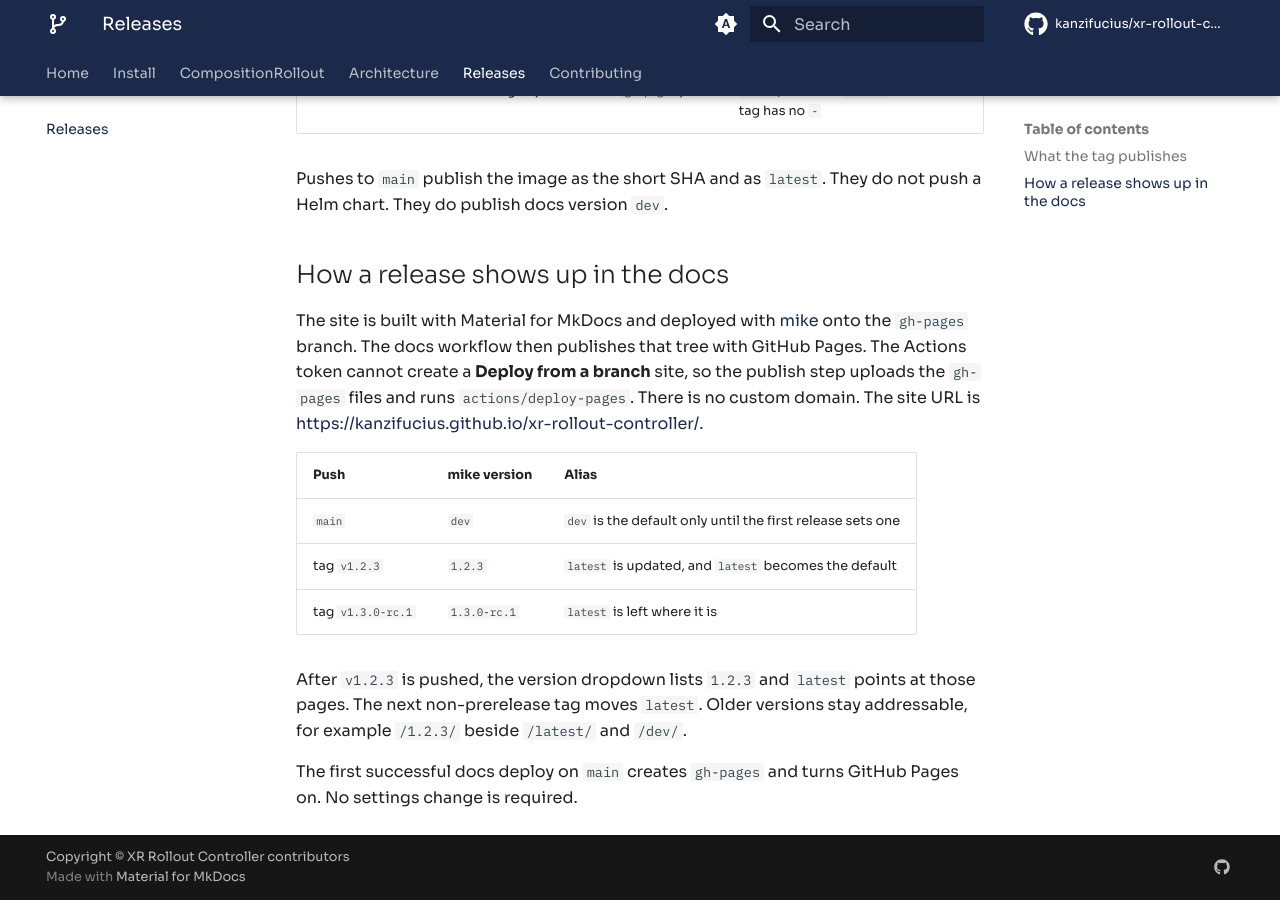
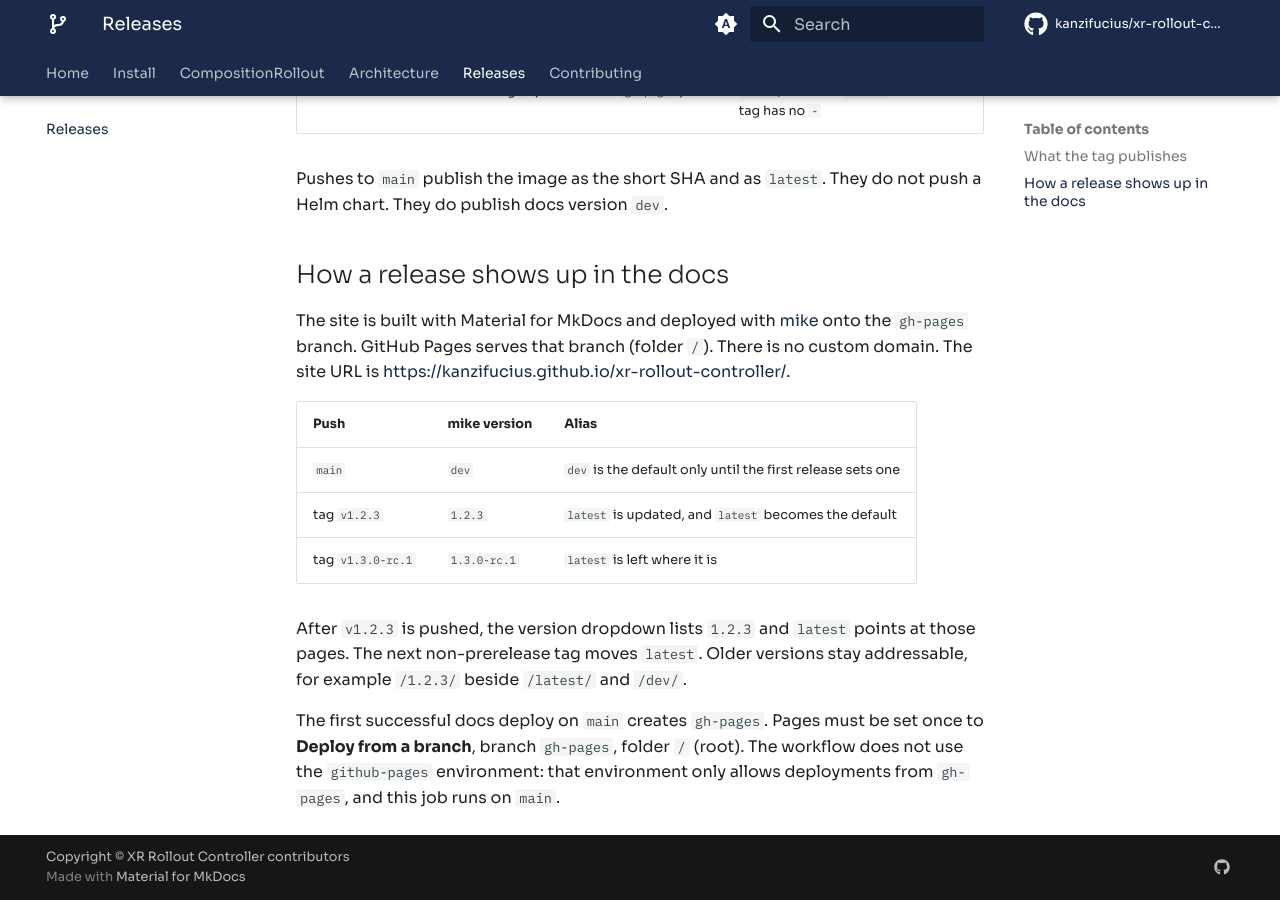
Before and after one commit to kanzifucius/xr-rollout-controller, an MkDocs documentation site: the page built from docs/releases.md, in a window 1280 px wide and 900 px high, scrolled down 774 px. Built offline with MkDocs 1.6.1 and Material for MkDocs 9.7.7, drawn with Linux system fonts in a browser that asks for light colours; comment, search, counter and statistics services are not loaded; the version menu is left out.

Commit message:
Let mike update gh-pages without the Pages environment (#10)
The github-pages environment only allows deployments from gh-pages, so
the docs job on main was rejected before mike could push. Pages already
serves that branch, so drop the environment and the deploy-pages steps.

Co-authored-by: Cursor Agent <cursoragent@cursor.com>
Co-authored-by: Ricardo Pinto <kanzifucius@users.noreply.github.com>

```diff
--- a/docs/releases.md
+++ b/docs/releases.md
@@ -25,7 +25,7 @@ Pushes to `main` publish the image as the short SHA and as `latest`. They do not
 
 ## How a release shows up in the docs
 
-The site is built with Material for MkDocs and deployed with [mike](https://github.com/jimporter/mike) onto the `gh-pages` branch. The docs workflow then publishes that tree with GitHub Pages. The Actions token cannot create a **Deploy from a branch** site, so the publish step uploads the `gh-pages` files and runs `actions/deploy-pages`. There is no custom domain. The site URL is [https://kanzifucius.github.io/xr-rollout-controller/](https://kanzifucius.github.io/xr-rollout-controller/).
+The site is built with Material for MkDocs and deployed with [mike](https://github.com/jimporter/mike) onto the `gh-pages` branch. GitHub Pages serves that branch (folder `/`). There is no custom domain. The site URL is [https://kanzifucius.github.io/xr-rollout-controller/](https://kanzifucius.github.io/xr-rollout-controller/).
 
 | Push | mike version | Alias |
 |------|----------------|-------|
@@ -35,4 +35,4 @@ The site is built with Material for MkDocs and deployed with [mike](https://gith
 
 After `v1.2.3` is pushed, the version dropdown lists `1.2.3` and `latest` points at those pages. The next non-prerelease tag moves `latest`. Older versions stay addressable, for example `/1.2.3/` beside `/latest/` and `/dev/`.
 
-The first successful docs deploy on `main` creates `gh-pages` and turns GitHub Pages on. No settings change is required.
+The first successful docs deploy on `main` creates `gh-pages`. Pages must be set once to **Deploy from a branch**, branch `gh-pages`, folder `/` (root). The workflow does not use the `github-pages` environment: that environment only allows deployments from `gh-pages`, and this job runs on `main`.
```
Also changed, not shown: AGENTS.md (+1 -1 lines), docs/contributing.md (+1 -1 lines), 1 other file.
